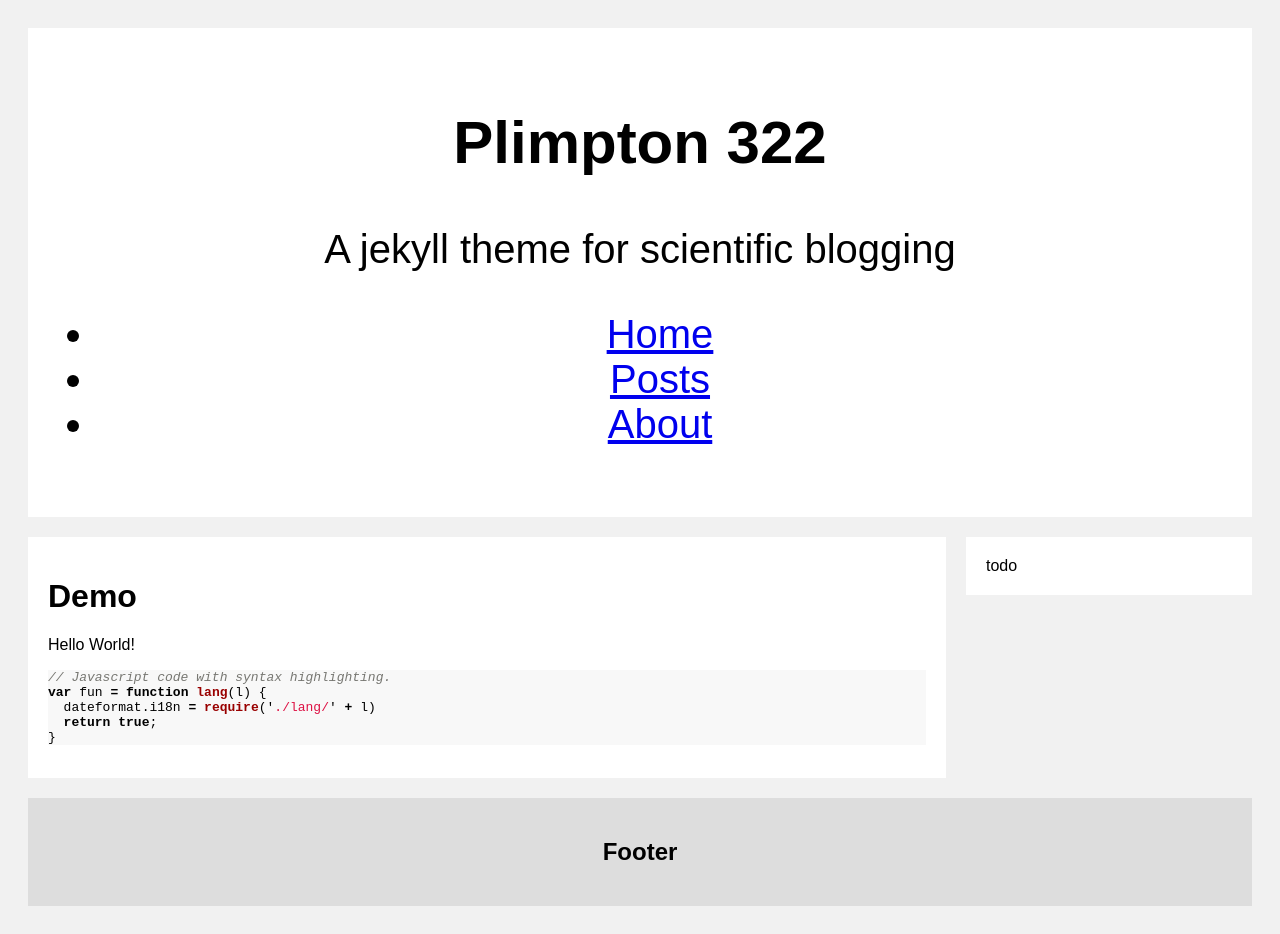
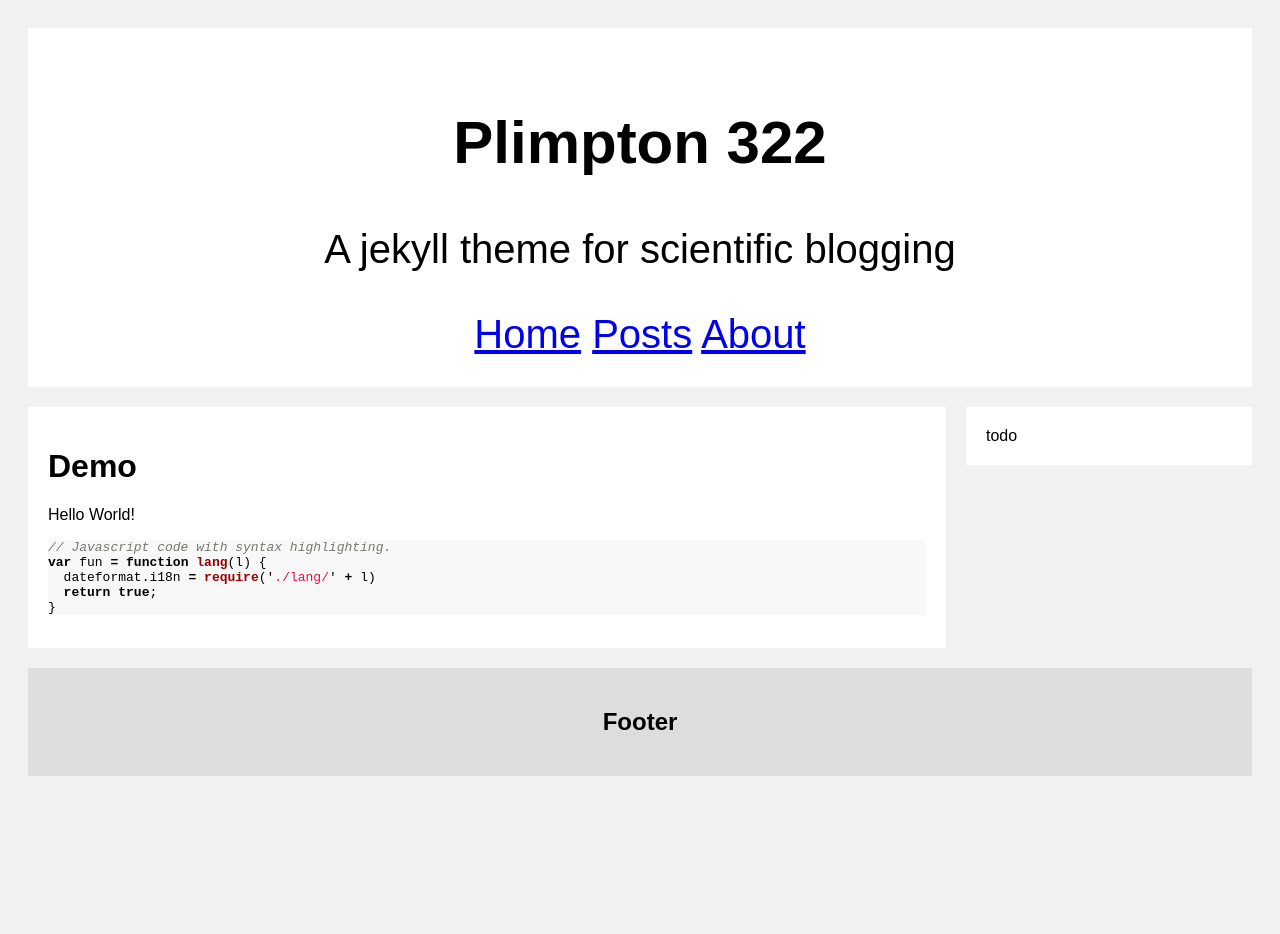
Before and after one commit to adrian-dalessandro/Plimpton322, a Jekyll site: the page built from index.md, in a window 1280 px wide. Built offline with Jekyll 4.4.1, drawn with Linux system fonts in a browser that asks for light colours; after the commit the page ends 900 px from its top, so only the background shows below that.

Commit message:
Update navigation.html

```diff
--- a/_includes/navigation.html
+++ b/_includes/navigation.html
@@ -1,7 +1,5 @@
-<nav>
-  <ul>
-     {% for item in site.data.navigation.nav %}
-        <li><a href="{{ item.url }}">{{ item.title }}</a></li>
-     {% endfor %}
-  </ul>
+<nav class="navbar">
+   {% for item in site.data.navigation.nav %}
+      <a href="{{ item.url }}">{{ item.title }}</a>
+   {% endfor %}
 </nav>
```
